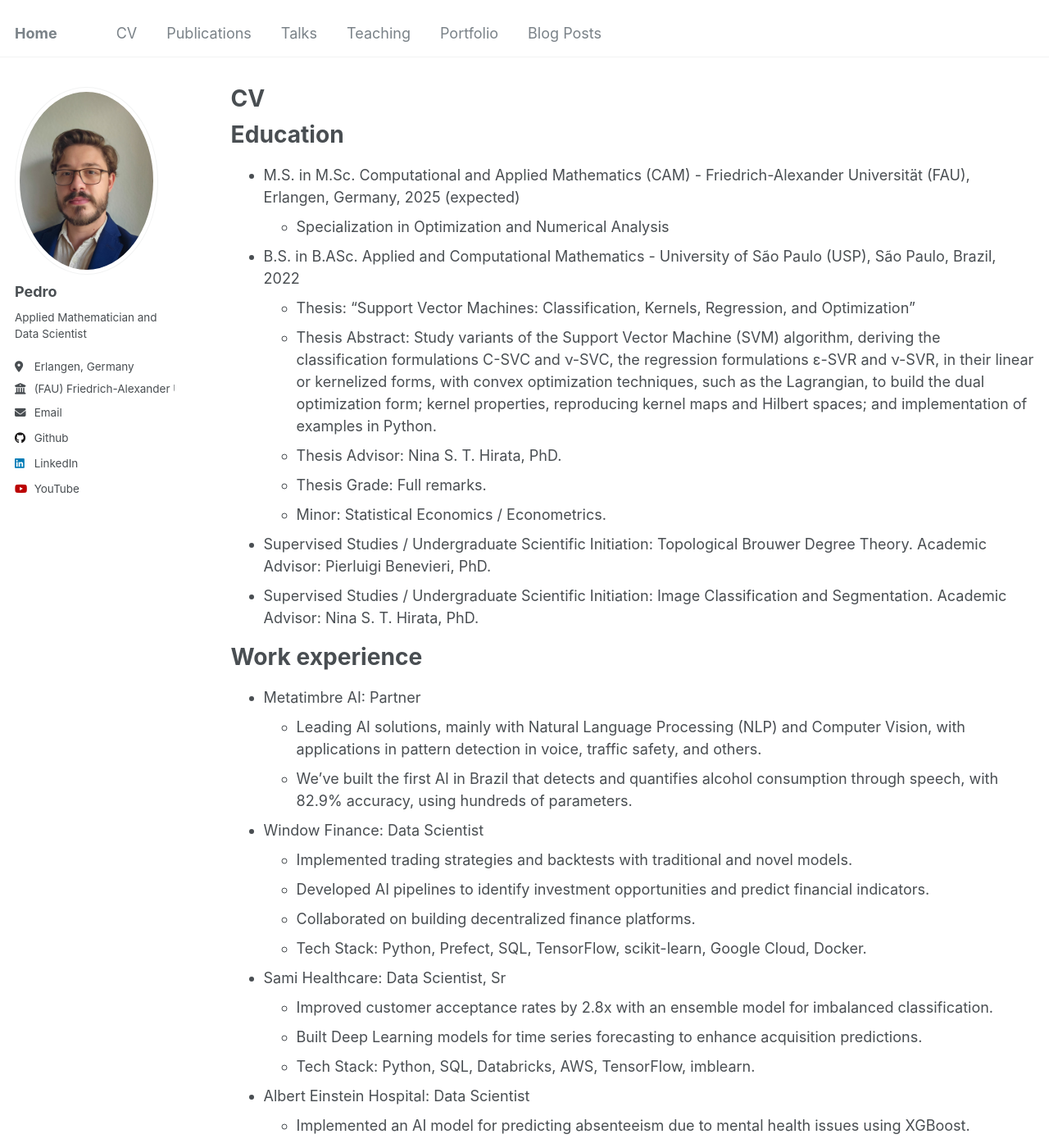
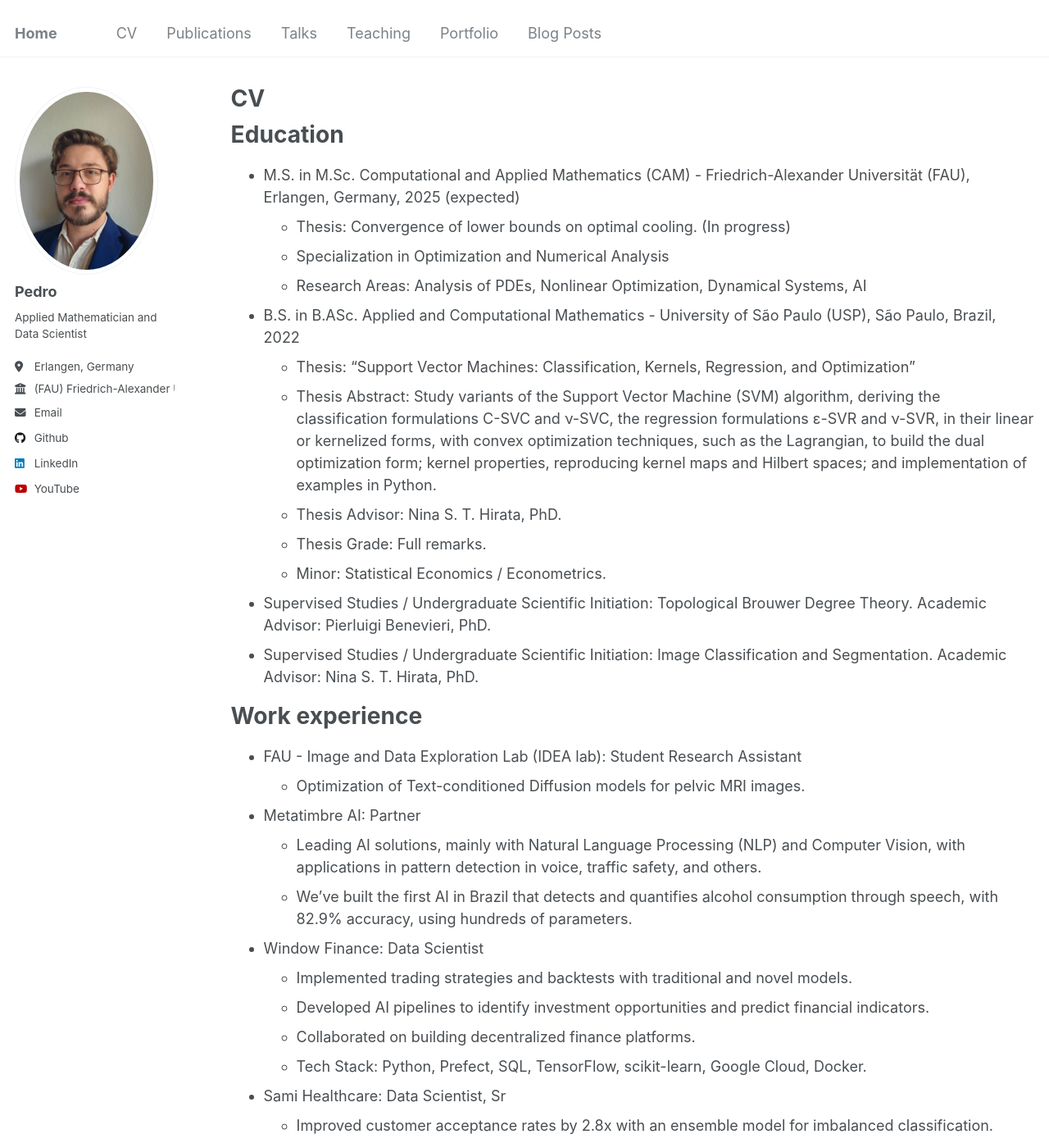
Before and after one commit to pedroblossbraga/pedroblossbraga.github.io, a Jekyll site: the page built from _pages/cv.md, in a window 1280 px wide and 1400 px high. Shown: the whole window at 82% size. Built offline with Jekyll 4.4.1, drawn with Linux system fonts in a browser that asks for light colours.

Commit message:
Update cv.md

```diff
--- a/_pages/cv.md
+++ b/_pages/cv.md
@@ -12,7 +12,9 @@ redirect_from:
 Education
 ======
 * M.S. in M.Sc. Computational and Applied Mathematics (CAM) - Friedrich-Alexander Universität (FAU), Erlangen, Germany, 2025 (expected)
+  * Thesis: Convergence of lower bounds on optimal cooling. (In progress)
   * Specialization in Optimization and Numerical Analysis
+  * Research Areas: Analysis of PDEs, Nonlinear Optimization, Dynamical Systems, AI
 * B.S. in B.ASc. Applied and Computational Mathematics - University of São Paulo (USP), São Paulo, Brazil, 2022
   * Thesis: "Support Vector Machines: Classification, Kernels, Regression, and Optimization"
   * Thesis Abstract: Study variants of the Support Vector Machine (SVM) algorithm, deriving the classification formulations C-SVC and ν-SVC, the regression formulations ε-SVR and ν-SVR, in their linear or kernelized forms, with convex optimization techniques, such as the Lagrangian, to build the dual optimization form; kernel properties, reproducing kernel maps and Hilbert spaces; and implementation of examples in Python.
@@ -24,6 +26,9 @@ Education
 
 Work experience
 ======
+* FAU - Image and Data Exploration Lab (IDEA lab): Student Research Assistant
+  * Optimization of Text-conditioned Diffusion models for pelvic MRI images.
+
 * Metatimbre AI: Partner
   * Leading  AI solutions, mainly with Natural Language Processing (NLP) and Computer Vision, with applications in pattern detection in voice, traffic safety, and others.
   * We’ve built the first AI in Brazil that detects and quantifies alcohol consumption through speech, with 82.9% accuracy, using hundreds of parameters.
```
